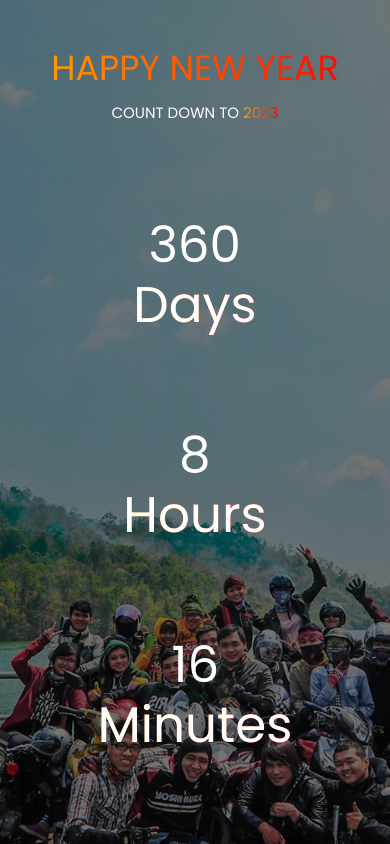
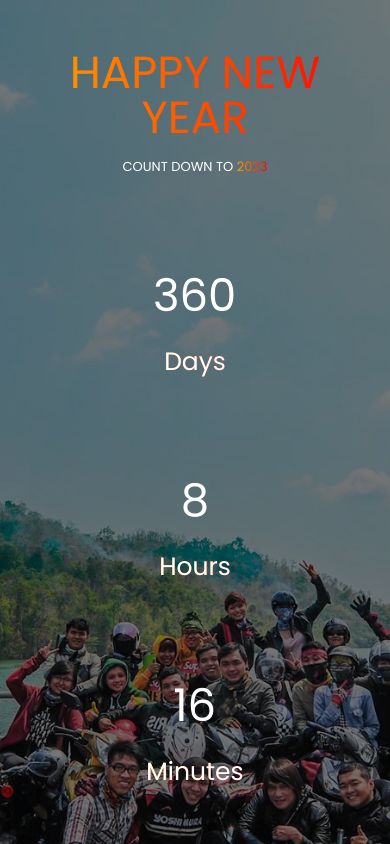
Before and after one commit to jamesnguyenn/countdown-app, a plain HTML site: page index.html in a window 390 px wide. Shown: the top 844 px of the page. Drawn offline with nearby package versions, Linux system fonts and the light colour scheme.

Commit message:
Change responsive

```diff
--- a/style.scss
+++ b/style.scss
@@ -14,7 +14,7 @@ body {
   box-sizing: border-box;
   font-family: "Poppins", sans-serif;
   height: auto;
-  background: url(./img/11062905_1020373774657591_709250786804205134_o.jpg),
+  background: url(./11062905_1020373774657591_709250786804205134_o.jpg),
     rgba(0, 0, 0, 0.534);
   background-blend-mode: overlay;
   background-repeat: no-repeat;
@@ -91,18 +91,25 @@ img {
   }
 
   .header h1 {
-    font-size: 35px;
+    font-size: 45px;
     margin-bottom: 20px;
   }
 
   .header p {
-    font-size: 15px;
+    font-size: 13px;
   }
   .header p strong {
     color: transparent;
     background-image: linear-gradient(to right, #ffa400, #fd0000);
     -webkit-background-clip: text;
   }
+
+  .count-content p {
+    font-size: 45px;
+  }
+  .count-content span {
+    font-size: 25px;
+  }
   .footer {
     font-size: 10px;
     line-height: 1;
```
Also changed, not shown: style.css, 1 other file.
